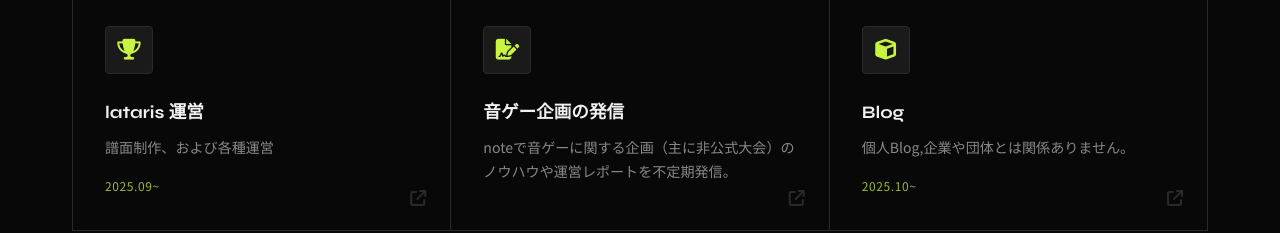
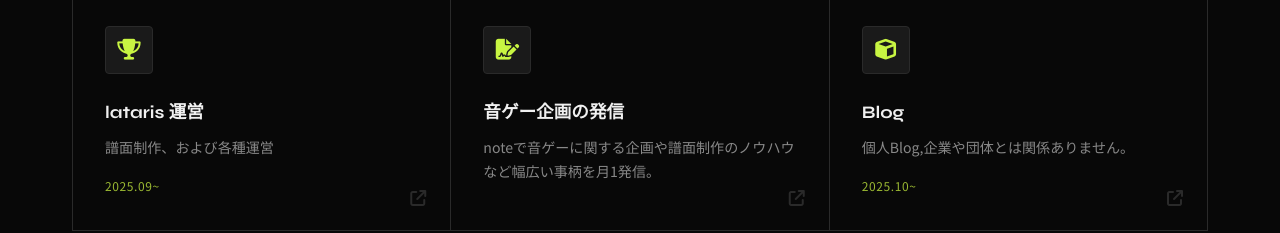
Before and after one commit to KurouSaShi/portfolio, a plain HTML site: page index.html in a window 1280 px wide. Shown: the part 1400-1633 px from the top of the page. Drawn offline with Linux system fonts and the light colour scheme.

Commit message:
Update index.html

```diff
--- a/index.html
+++ b/index.html
@@ -94,7 +94,7 @@
                 <a href="https://note.com/kurousa_shi" target="_blank" rel="noopener noreferrer">
                     <div class="item-icon"><i class="fas fa-file-signature" aria-hidden="true"></i></div>
                     <h3>音ゲー企画の発信</h3>
-                    <p>noteで音ゲーに関する企画（主に非公式大会）のノウハウや運営レポートを不定期発信。</p>
+                    <p>noteで音ゲーに関する企画や譜面制作のノウハウなど幅広い事柄を月1発信。</p>
                     <i class="fas fa-arrow-up-right-from-square item-arrow"></i>
                 </a>
             </div>
```
